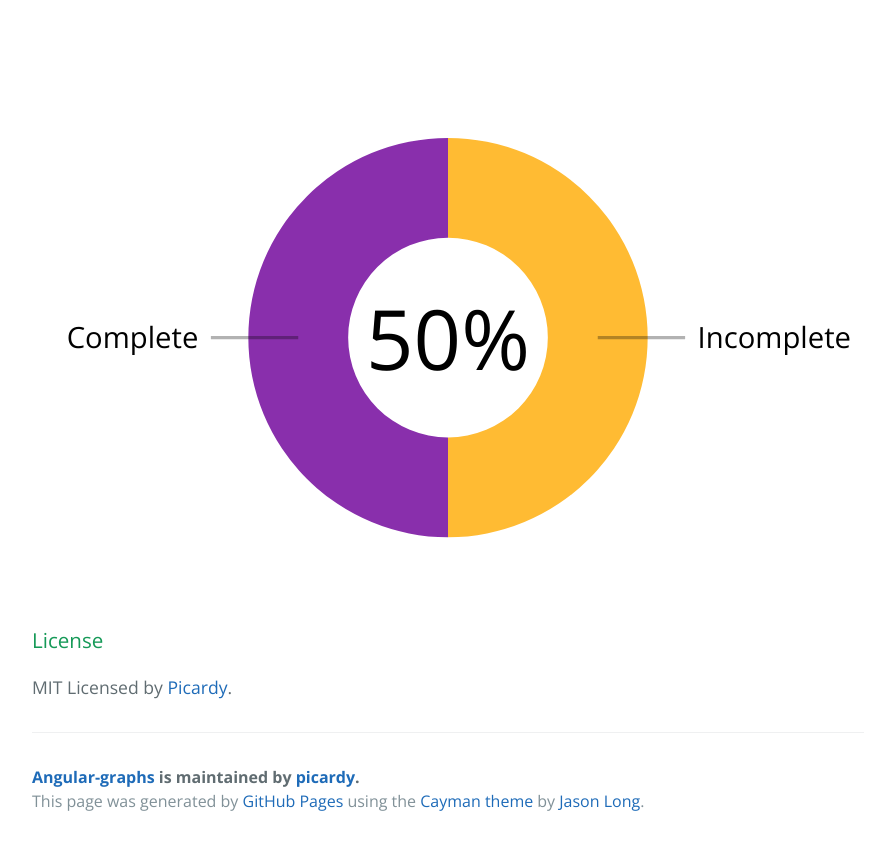
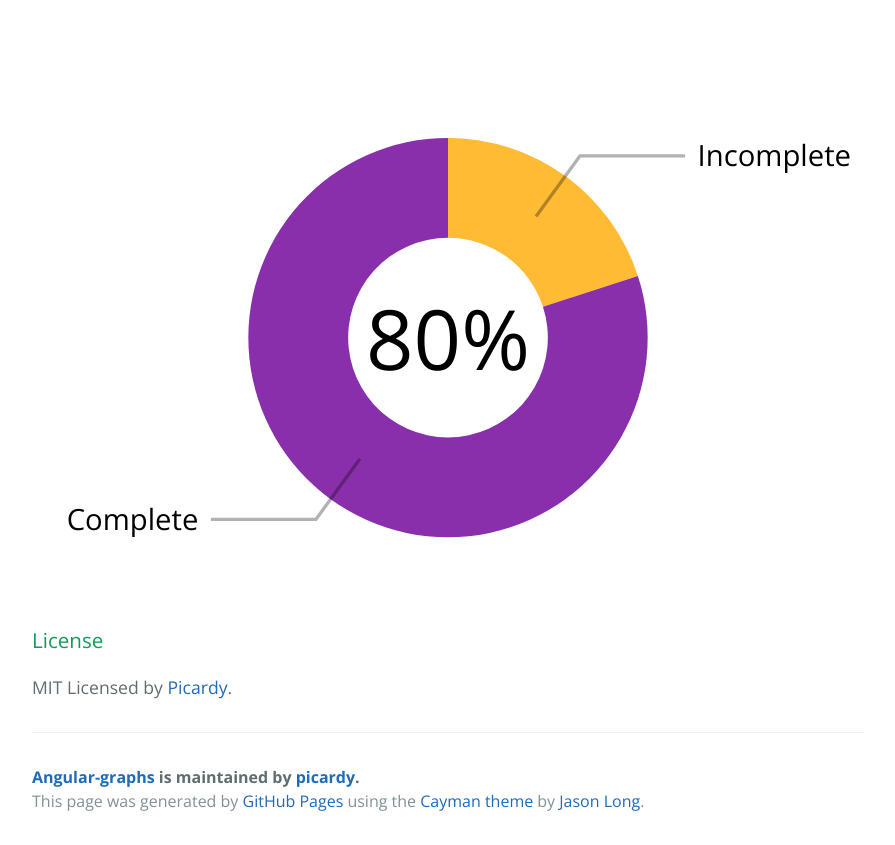
Before and after one commit to picardy/angular-graphs, a website: page index.html in a window 1280 px wide. Shown: the part 1817-2662 px from the top of the page, without its empty margins (192-1087 px from the left). Drawn offline with nearby package versions, Linux system fonts and the light colour scheme.

Commit message:
handle directives asynchronously

```diff
--- a/index.html
+++ b/index.html
@@ -27,8 +27,8 @@
 
       <p>A directive for creating different types of graphs implemented in <a href="http://d3js.org/">D3</a>.</p>
 
-      <d3-graph-pie data="pieData"></d3-graph-pie>
-      <d3-graph-pie data="pieData" labels="true"></d3-graph-pie>
+      <d3-graph-pie render="renderPie1"></d3-graph-pie>
+      <d3-graph-pie render="renderPie2" labels="true"></d3-graph-pie>
       <!-- <d3-graph-line data="lineData" height="300" width="900"></d3-graph-line> -->
 
       <h3><a id="license" class="anchor" href="#license" aria-hidden="true"><span class="octicon octicon-link"></span></a>License</h3>
@@ -55,12 +55,23 @@
       ])
       .controller('MainCtrl', ['$scope', function($scope) {
 
-        $scope.pieData = {
-          labels: ['Incomplete', 'Complete'],
-          colors: ['#FFBB33', '#892FAC'],
-          start: [100, 0],
-          end: [50, 50]
-        };
+        setTimeout(function() {
+
+          $scope.renderPie1({
+            labels: ['Incomplete', 'Complete'],
+            colors: ['#FFBB33', '#892FAC'],
+            start: [100, 0],
+            end: [50, 50]
+          });
+
+          $scope.renderPie2({
+            labels: ['Incomplete', 'Complete'],
+            colors: ['#FFBB33', '#892FAC'],
+            start: [100, 0],
+            end: [20, 80]
+          });
+
+        }, 0);
 
       }]);
     </script>
--- a/src/angular-graphs.pie.js
+++ b/src/angular-graphs.pie.js
@@ -1,18 +1,9 @@
 'use strict';
 
 angular.module('picardy.graphs.pie', ['picardy.graphs.common'])
-  .directive('d3GraphPie', ['common', function (common) {
+  .directive('d3GraphPie', ['common', '$rootScope', function (common, $rootScope) {
 
-    return {
-      restrict: 'E',
-      scope: {
-        data: '=',
-        labels: '=',
-        height: '@',
-        width: '@',
-        radius: '@'
-      },
-      link: function (scope, element) {
+    function render (scope, element) {
 
       var _data, d3Data, options, svg, slices, labels, lines, text, min, radius, pie, innerArc, outerArc, percentage;
 
@@ -185,6 +176,24 @@ angular.module('picardy.graphs.pie', ['picardy.graphs.common'])
       }, options.delay);
 
     }
+
+    return {
+      restrict: 'E',
+      scope: {
+        data: '=',
+        labels: '=',
+        height: '@',
+        width: '@',
+        radius: '@',
+        init: '&',
+        render: '='
+      },
+      link: function (scope, element, attrs) {
+        $rootScope[attrs.render] = function (data) {
+          scope.data = data;
+          render(scope, element, attrs);
+        };
+      }
     };
 
 }]);
```
Lines whose indentation alone changed are shown as unchanged.
